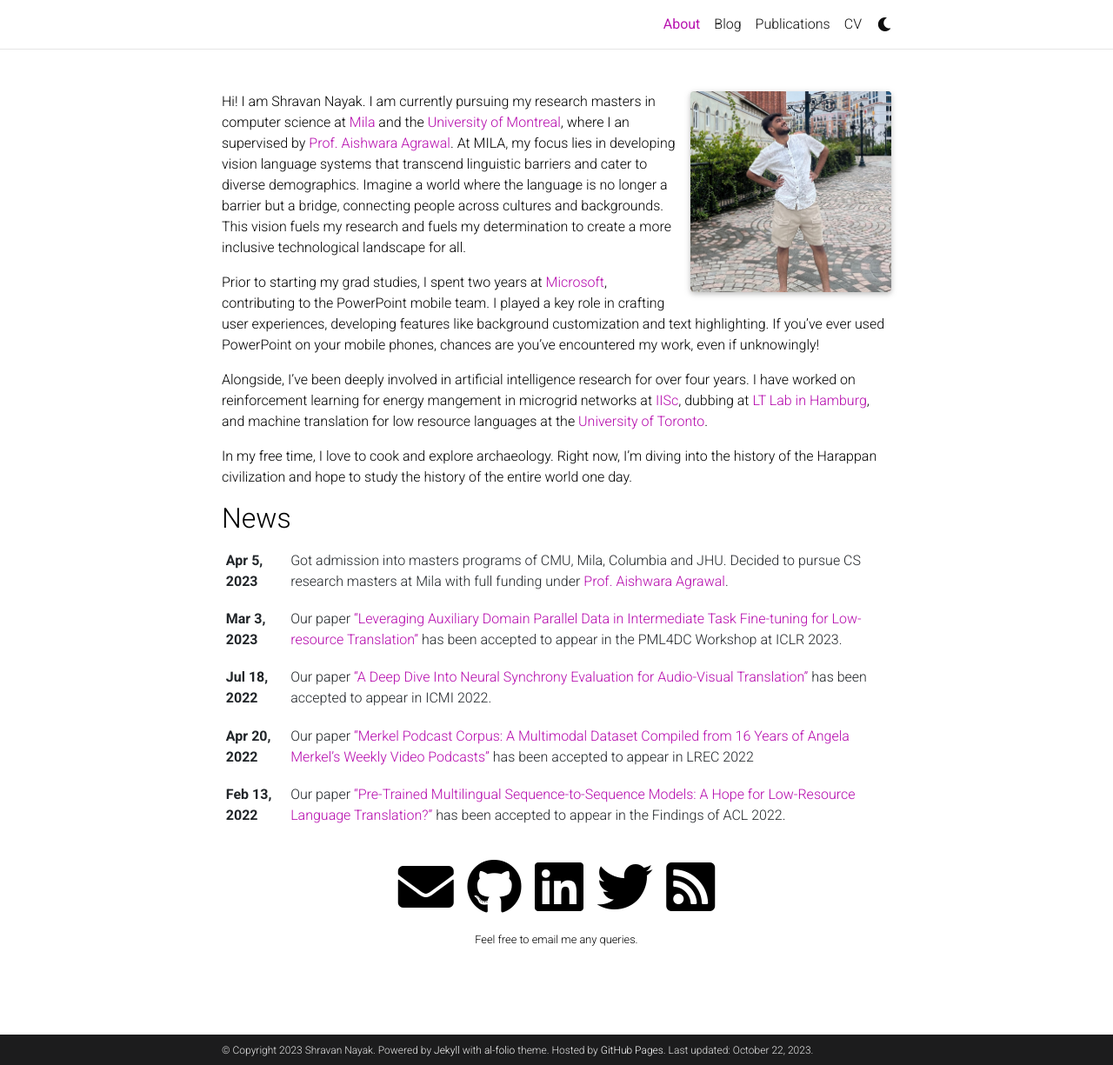
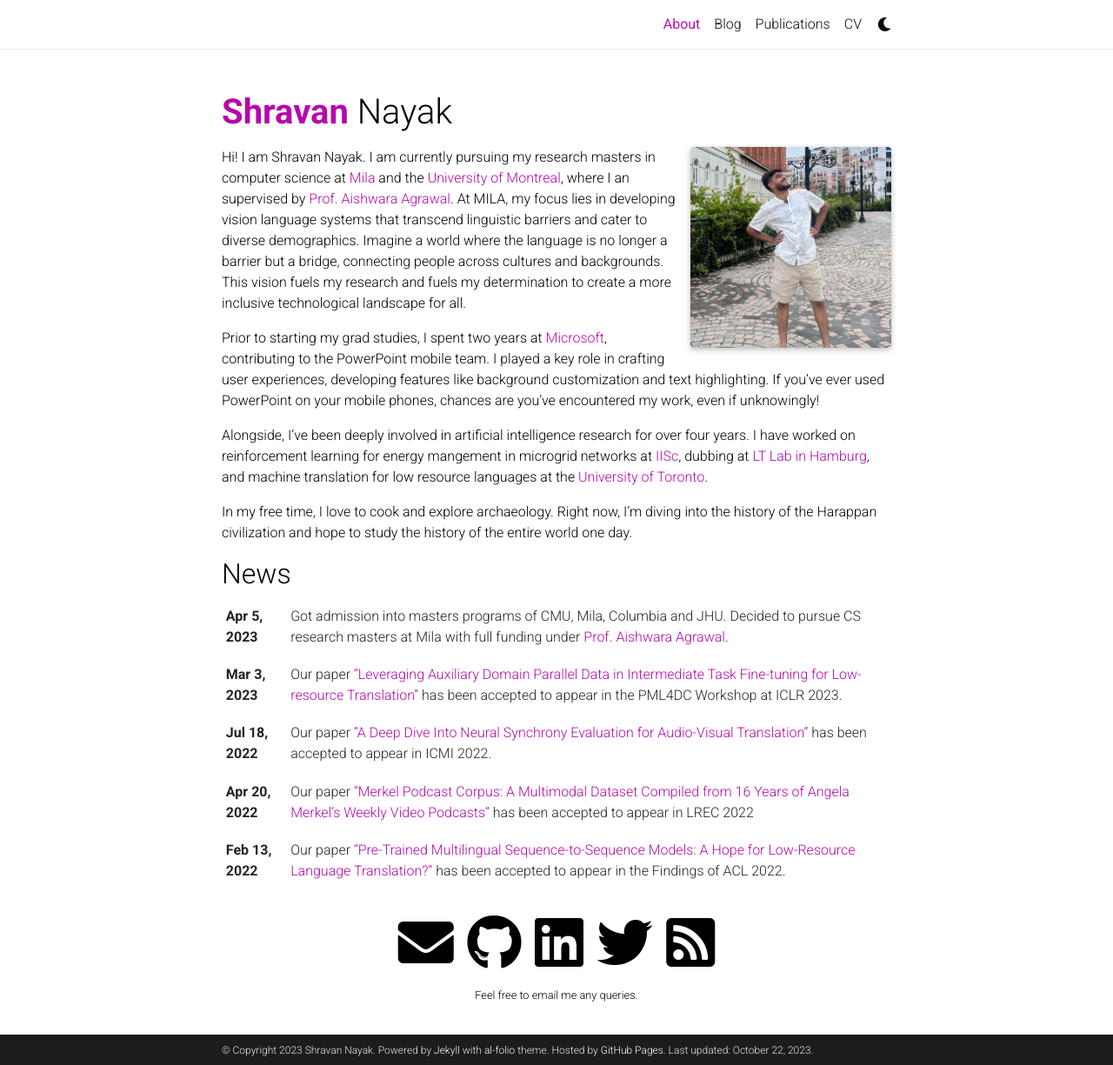
Before and after one commit to BAJUKA/bajuka.github.io, a Jekyll site: the page built from _pages/about.md, in a window 1280 px wide and 1225 px high. Shown: the whole window at 87% size. Built offline with Jekyll 4.4.1, drawn with Linux system fonts in a browser that asks for light colours; full-size pictures stand in for the smaller copies a plugin makes; comment, search, counter and statistics services are not loaded; a style sheet for code colours, icons or effects is not loaded.

Commit message:
Update about.html

```diff
--- a/_layouts/about.html
+++ b/_layouts/about.html
@@ -6,7 +6,7 @@
       <div class="post">
         <header class="post-header">
           <h1 class="post-title">
-           {% if site.title == "blank" -%}<span class="font-weight-bold-custom">{{ site.first_name }}</span> {{ site.middle_name }} {{ site.last_name }}{%- else -%}{{ site.title }}{%- endif %}
+           <span class="font-weight-bold-custom">{{ site.first_name }}</span> {{ site.middle_name }} {{ site.last_name }}
           </h1>
           <p class="desc">{{ page.subtitle }}</p>
         </header>
```
